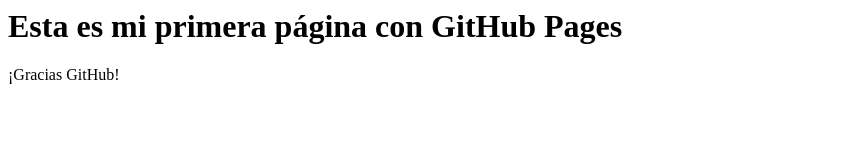
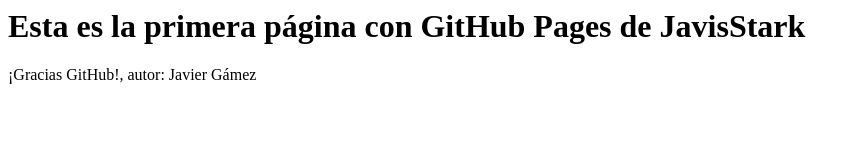
Before and after one commit to JavisStark/CodeRepo, a plain HTML site: page index.html in a window 1280 px wide. Shown: the whole page, without its empty margins (0-861 px from the left). Drawn offline with Linux system fonts and the light colour scheme.

Commit message:
Se pone el nombre del autor

```diff
--- a/index.html
+++ b/index.html
@@ -1,4 +1,4 @@
 <html>
-<h1> Esta es mi primera página con GitHub Pages </h1>
-<p>¡Gracias GitHub!</p>
+<h1> Esta es la primera página con GitHub Pages de JavisStark  </h1>
+<p>¡Gracias GitHub!, autor: Javier Gámez </p>
 </html>
```
